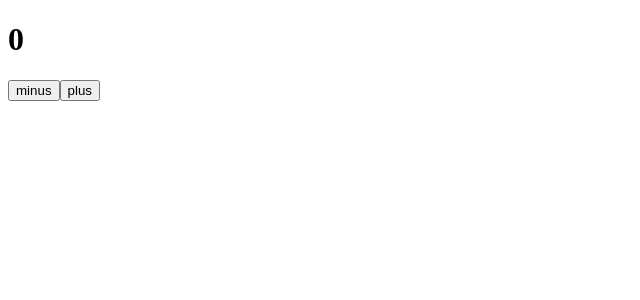
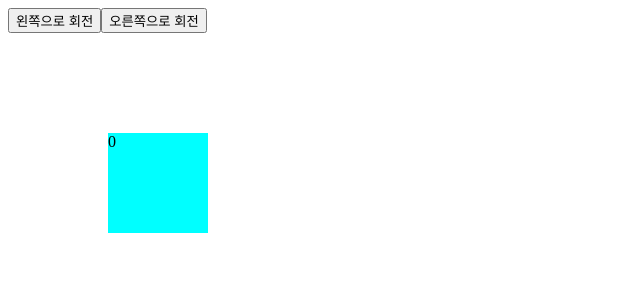
Before and after one commit to seongjin009/react_first, a React (Create React App) app: page / in a window 1280 px wide. Shown: the top 300 px of the page, without its empty margins (0-640 px from the left). Built offline with nearby package versions, Linux system fonts and the light colour scheme.

Commit message:
각도변경하기

```diff
--- a/src/App.jsx
+++ b/src/App.jsx
@@ -12,17 +12,19 @@ import './style.scss';
 import { useState } from 'react';
 
 function App() {
+	const [Degree, setDegree] = useState(0);
+
 	//const [상태값,상태변경전용함수] = useState(초기값);
 	//리엑트 컴포넌트는 State값이 state변경함수로 변경되어야지만 컴포넌트가 재랜더링됨
 	//숫자를 증가, 감소 시킬 때 전위증감 연산자를 꺼야지만 해당 랜더링 사이클에서 바로 값이 변경되면서 다음번 랜더링에 반영됨
 	//State에 담기는 값이 바뀔때에만 화면의 갱신이 일어나기 때문에
 	//State에 담기는 데이터만 관리하면 되므로 유지보수가 편함
-	let [Num, setNum] = useState(0);
+
 	return (
 		<>
-			<h1>{Num}</h1>
-			<button onClick={() => setNum(--Num)}>minus</button>
-			<button onClick={() => setNum(++Num)}>plus</button>
+			<button onClick={() => setDegree(Degree - 45)}>왼쪽으로 회전</button>
+			<button onClick={() => setDegree(Degree + 45)}>오른쪽으로 회전</button>
+			<article style={{ transform: `rotate(${Degree}deg)` }}>{Degree}</article>
 		</>
 	);
 }
--- a/src/style.scss
+++ b/src/style.scss
@@ -1,3 +1,7 @@
-.title {
-	color: hotpink;
+article {
+	width: 100px;
+	height: 100px;
+	background-color: aqua;
+	margin: 100px;
+	transition: 0.5s;
 }
```
